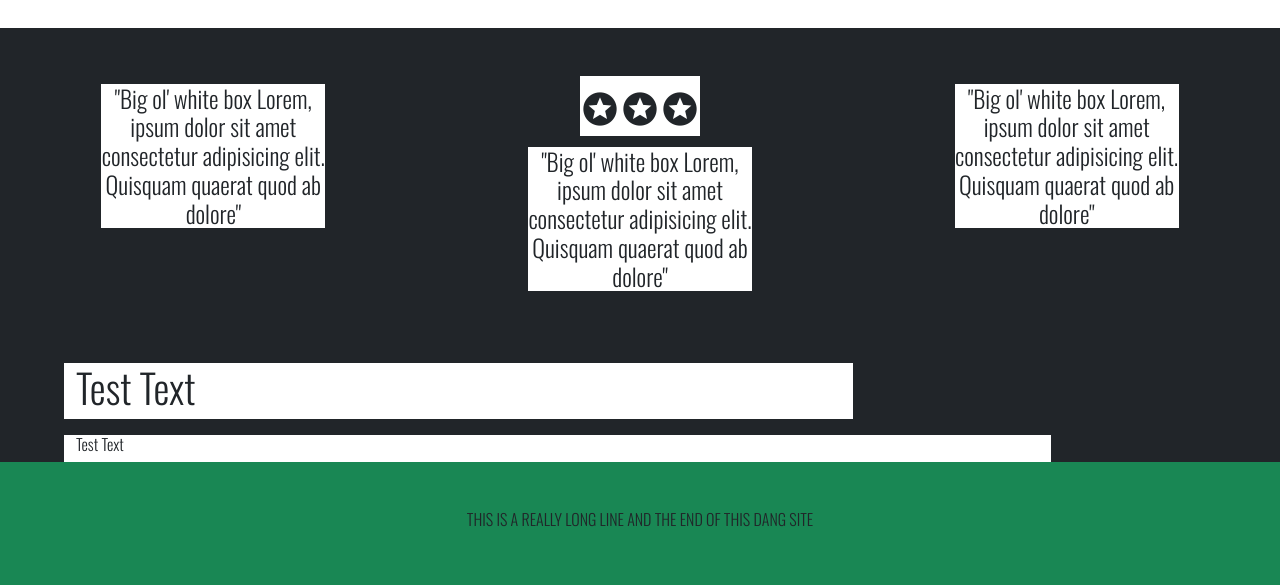
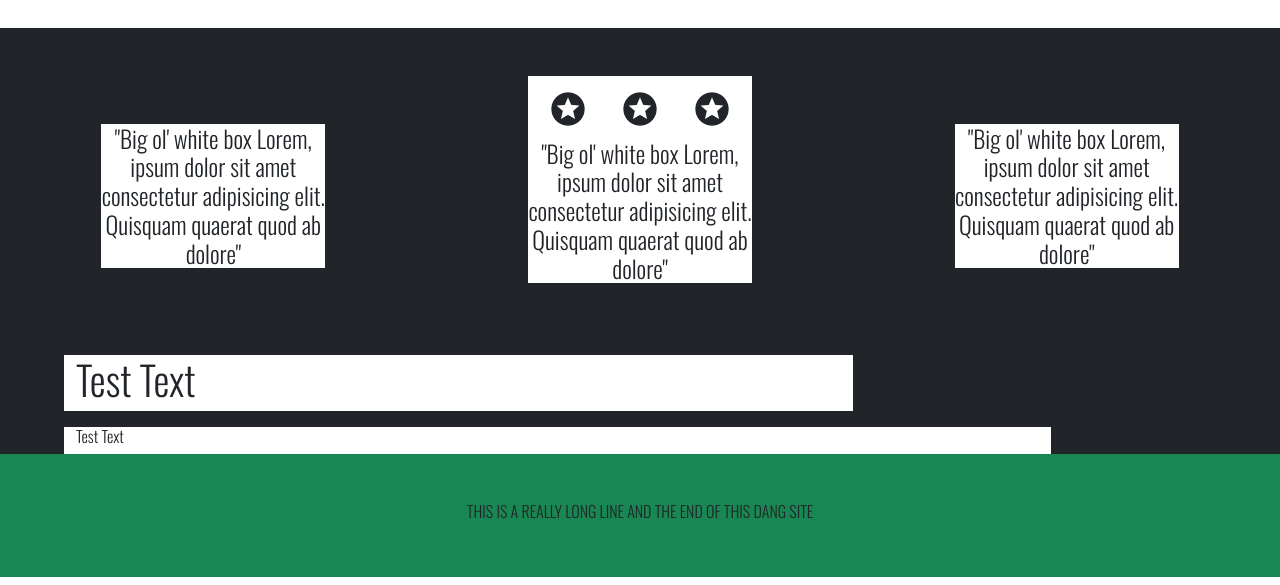
Before and after one commit to TylerChristiansen22/SkyrimCheckpointSite, a plain HTML site: page index.html in a window 1280 px wide. Shown: the part 1045-1630 px from the top of the page. Drawn offline with nearby package versions, Linux system fonts and the light colour scheme.

Commit message:
Finishing Touches - FR this time

```diff
--- a/index.html
+++ b/index.html
@@ -121,17 +121,24 @@
         <!-- customer review section -->
         <section class="row justify-content-around text-center bg-dark">
             <div class="col-12 col-md-3 p-5 order-1 order-md-0">
-                <h4 class="bg-white mt-2">"Big ol' white box Lorem, ipsum dolor sit amet consectetur adipisicing elit.
+                <h4 class="bg-white mt-md-5">"Big ol' white box Lorem, ipsum dolor sit amet consectetur adipisicing
+                    elit.
                     Quisquam quaerat quod ab dolore"</h4>
             </div>
             <div class="col-12 col-md-3 p-5 order-0 order-md-2">
-                <i class="mdi mdi-star-circle bg-white fs-1"></i><i class="mdi mdi-star-circle bg-white fs-1"></i><i
-                    class="mdi mdi-star-circle bg-white fs-1"></i>
-                <h4 class="bg-white mt-2">"Big ol' white box Lorem, ipsum dolor sit amet consectetur adipisicing elit.
-                    Quisquam quaerat quod ab dolore"</h4>
+                <div class="bg-white">
+                    <i class="mdi mdi-star-circle bg-white fs-1 px-3"></i><i
+                        class="mdi mdi-star-circle bg-white fs-1 px-3"></i><i
+                        class="mdi mdi-star-circle bg-white fs-1 px-3"></i>
+                    <h4 class="bg-white mt-2 mt-md-0">"Big ol' white box Lorem, ipsum dolor sit amet consectetur
+                        adipisicing
+                        elit.
+                        Quisquam quaerat quod ab dolore"</h4>
+                </div>
             </div>
             <div class="col-12 col-md-3 p-5 order-2 order-md-3">
-                <h4 class="bg-white mt-2">"Big ol' white box Lorem, ipsum dolor sit amet consectetur adipisicing elit.
+                <h4 class="bg-white mt-md-5">"Big ol' white box Lorem, ipsum dolor sit amet consectetur adipisicing
+                    elit.
                     Quisquam quaerat quod ab dolore"</h4>
             </div>
         </section>
```
